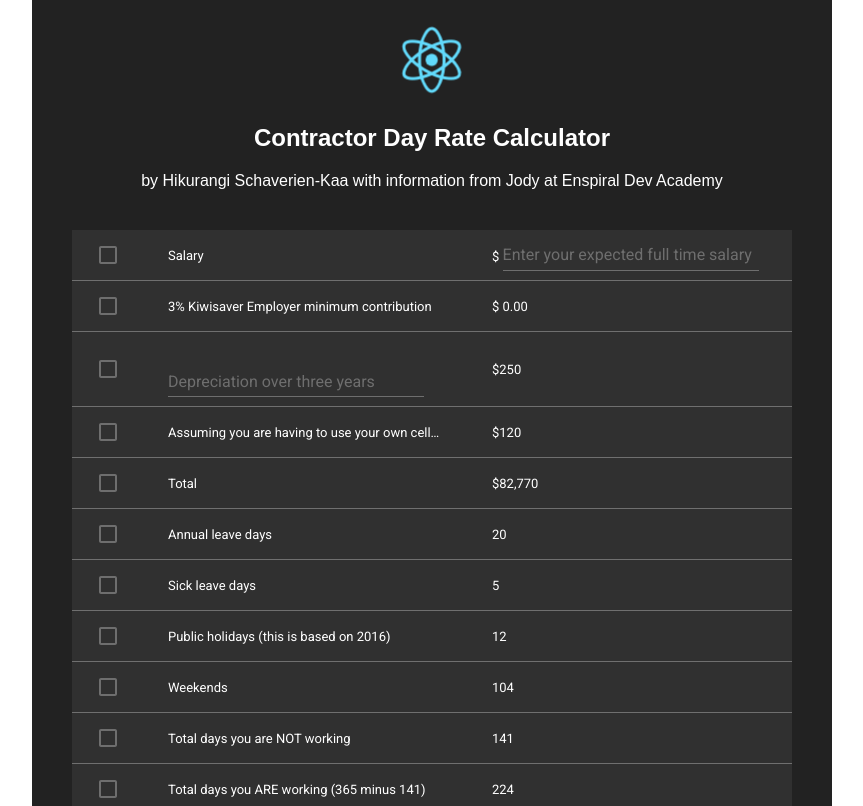
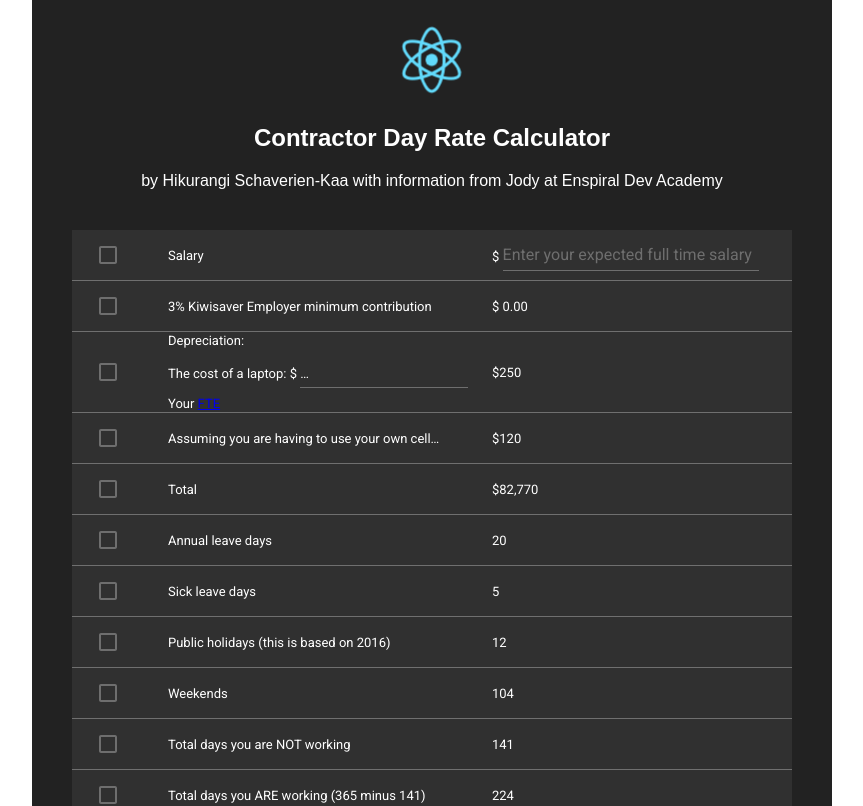
Before and after one commit to hikurangi/day-rate-calculator, a React (Create React App) app: page / in a window 1280 px wide. Shown: the top 806 px of the page, without its empty margins (208-1071 px from the left). Built offline with nearby package versions, Linux system fonts and the light colour scheme.

Commit message:
minor changes

```diff
--- a/src/components/Calculator.js
+++ b/src/components/Calculator.js
@@ -91,11 +91,15 @@ class Calculator extends Component {
           </TableRow>
           <TableRow>
             <TableRowColumn>
-              <TextField
+              {/*}<TextField
                 hintText="The cost of a laptop"
                 floatingLabelText="Depreciation over three years"
                 onChange={this.handleProp('depreciation')}
-              />
+              />*/}
+              Depreciation:<br/>
+            The cost of a laptop: $ <TextField />
+          Client pays a 50% share<br/>
+              Your <a href="http://centraltas.co.nz/assets/SWS/HWIP/A-practical-guide-to-FTE-reporting-2015.pdf" target="blank">FTE</a>
             </TableRowColumn>
             <TableRowColumn>$250</TableRowColumn>
           </TableRow>
```
